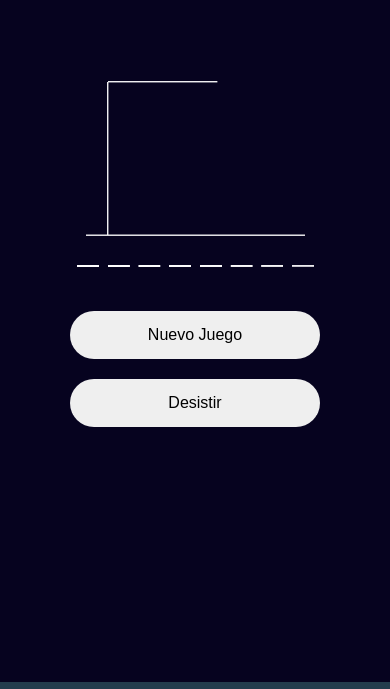
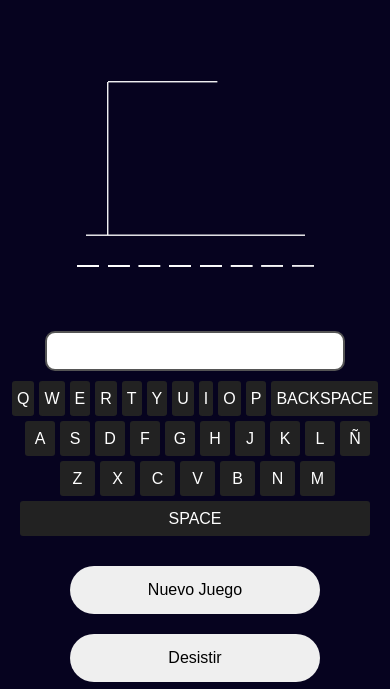
Before and after one commit to Charlytross2/AhorcadoJS, a plain HTML site: page html/juego.html in a window 390 px wide. Shown: the part 94-783 px from the top of the page. Drawn offline with Linux system fonts and the light colour scheme; a web font is replaced by a local one.

Commit message:
Add keyboard

```diff
--- a/css/mobile.css
+++ b/css/mobile.css
@@ -11,5 +11,19 @@ canvas{
    display: flex;
    flex-direction: column;
    text-align: center;
-   margin-bottom: 20rem;
+   margin-bottom: 10rem;
 }
+
+.teclado__container{
+   width: 350px;
+   margin: 0;
+}
+
+.input{
+   width: 300px;
+   margin-bottom: 10px;
+}
+
+.tecla{
+   margin: 0;
+}
--- a/css/style.css
+++ b/css/style.css
@@ -137,6 +137,7 @@ textarea::placeholder {
    display: flex;
    justify-content: center;
    margin-top: 2rem;
+   margin-bottom: 5rem;
 }
 
 .btn-guardar,
@@ -212,3 +213,7 @@ canvas{
    color: #F26250;
    background-color: #fff;
 }
+
+.app{
+   display: none;
+}
--- a/css/tablet.css
+++ b/css/tablet.css
@@ -1,7 +1,70 @@
-.main-indicacion{
+.main-indicacion {
    left: 15rem;
 }
 
-canvas{
+canvas {
    width: 600px;
 }
+
+.app {
+   display: flex;
+   flex-direction: column;
+   align-items: center;
+}
+
+.teclado__container {
+   display: flex;
+   flex-wrap: wrap;
+   width: 600px;
+   gap: 5px;
+   margin: 100px auto;
+   flex-direction: column;
+}
+
+.input {
+   margin-top: 50px;
+   width: 500px;
+   height: 40px;
+   padding: 5px;
+   font-size: 20px;
+   border-radius: 10px;
+   border: 2px solid #555;
+}
+
+.capa {
+   display: flex;
+   gap: 5px;
+   justify-content: center;
+   width: 100%;
+}
+
+.tecla {
+   background-color: #222;
+   color: white;
+   width: 35px;
+   height: 35px;
+   padding: 5px;
+   margin: 2px;
+   border: none;
+   border-radius: 3px;
+   display: flex;
+   align-items: center;
+   justify-content: center;
+   cursor: pointer;
+}
+
+.tecla:hover {
+   background-color: #555;
+}
+
+.tecla-delete {
+   width: max-content;
+}
+
+.tecla-space {
+   width: 350px
+}
+
+.presionado {
+   outline: greenyellow solid 2px;
+}
--- a/html/juego.html
+++ b/html/juego.html
@@ -51,6 +51,10 @@
           <canvas id="canvas" width="800px" height="600px"></canvas>
         </section>
         <section class="palabras-erroneas"></section>
+        <section class="app">
+          <input type="text" class="input" readonly />
+          <div class="teclado__container"></div>
+        </section>
         <section class="main__section-btn">
           <button
             class="btn-guardar"
@@ -98,6 +102,7 @@
         <a href="./juego.html" class="modal__close">Cerrar</a>
       </div>
     </section>
+    <script src="../js/teclado.js"></script>
     <script src="../js/dibujar.js"></script>
     <script src="../js/main.js"></script>
   </body>
--- /dev/null
+++ b/js/teclado.js
@@ -0,0 +1,46 @@
+const teclas = [
+  ["Q", "W", "E", "R", "T", "Y", "U", "I", "O", "P", "BACKSPACE"],
+  ["A", "S", "D", "F", "G", "H", "J", "K", "L", "Ñ"],
+  ["Z", "X", "C", "V", "B", "N", "M"],
+  ["SPACE"],
+];
+
+function cargarTeclado() {
+  const teclado = document.querySelector(".teclado__container");
+  let vacio = '<div class="tecla-vacia"></div>';
+  const capas = teclas.map((capa) => {
+    return capa.map((tecla) => {
+      if (tecla === "BACKSPACE")
+        return `<button class="tecla tecla-delete">${tecla}</button>`;
+      if (tecla === "SPACE")
+        return `<button class="tecla tecla-space">${tecla}</button>`;
+      return `<button class="tecla tecla-normal">${tecla}</button>`;
+    });
+  });
+
+  capas[1].unshift(vacio);
+  capas[2].unshift(vacio);
+
+  const htmlCapas = capas.map((capa) => {
+    return capa.join(" ");
+  });
+  teclado.innerHTML = "";
+  htmlCapas.forEach(
+    (capa) => (teclado.innerHTML += `<div class="capa">${capa}</div>`)
+  );
+  const input = document.querySelector(".input");
+  document.querySelectorAll(".tecla").forEach((tecla) => {
+    tecla.addEventListener("click", () => {
+      if (tecla.textContent === "BACKSPACE" && input.value !== null) {
+        let contenido = input.value;
+        let borrado = contenido.substr(0, contenido.length - 1);
+        input.value = borrado;
+      } else if (tecla.textContent === "SPACE") input.value += " ";
+      else {
+        input.value += tecla.textContent;
+        tecla.classList.add("presionado");
+      }
+    });
+  });
+}
+cargarTeclado();
```
Also changed, not shown: 1 other file.
